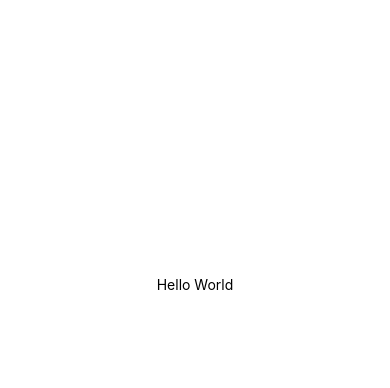
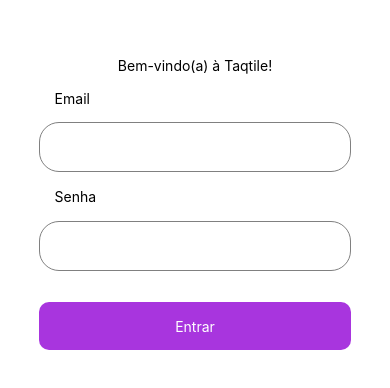
Before and after one commit to indigotech/onboard-guilherme-franscisco, a React Native app: screen / in a window 390 px wide. Shown: the part 138-526 px from the top of the page. Built offline with nearby package versions, Linux system fonts and the light colour scheme.

Commit message:
Creating the login screen for user

```diff
--- a/App.tsx
+++ b/App.tsx
@@ -8,23 +8,47 @@
  * @format
  */
 
-import React from 'react';
-import { Text, View } from 'react-native';
+import React, { useState } from 'react';
+import { Text, View, Pressable } from 'react-native';
+import Input from './input';
 import { StyleSheet } from 'react-native';
 
 const App = () => {
+  const [email, setEmail] = useState('');
+  const [password, setPassword] = useState('');
+
   return (
     <View style={styles.wrapper}>
-      <Text>{'Hello World'}</Text>
+      <View style={styles.header}>
+        <Text>{'Bem-vindo(a) à Taqtile!'}</Text>
+      </View>
+      <Input changeInputHandler={(input: string) => setEmail(input)} input={email} inputLabel={'Email'} />
+      <Input changeInputHandler={(input: string) => setPassword(input)} input={password} inputLabel={'Senha'} />
+      <Pressable style={styles.button}>
+        <Text style={styles.buttonText}>{'Entrar'}</Text>
+      </Pressable>
     </View>
   );
 };
 
 const styles = StyleSheet.create({
   wrapper: {
-    flex: 1,
+    padding: '10%',
+  },
+  header: {
+    paddingTop: '50%',
+    alignItems: 'center',
+  },
+  button: {
+    marginTop: '10%',
+    backgroundColor: '#a835de',
+    alignItems: 'center',
     justifyContent: 'center',
-    alignItems: 'center',
+    paddingVertical: '5%',
+    borderRadius: 10,
+  },
+  buttonText: {
+    color: 'white',
   },
 });
 
--- /dev/null
+++ b/input.tsx
@@ -0,0 +1,35 @@
+import React from 'react';
+import { Text, View, TextInput } from 'react-native';
+import { StyleSheet } from 'react-native';
+
+interface InputProps {
+  input: string;
+  inputLabel: string;
+  changeInputHandler: (text: string) => void;
+}
+
+const Input = (props: InputProps) => {
+  return (
+    <View>
+      <Text style={styles.inputLabel}>{props.inputLabel}</Text>
+      <TextInput style={styles.inputText} onChangeText={props.changeInputHandler} defaultValue={props.input} />
+    </View>
+  );
+};
+
+const styles = StyleSheet.create({
+  inputLabel: {
+    alignItems: 'flex-end',
+    padding: '5%',
+  },
+  inputText: {
+    paddingTop: '10%',
+    paddingLeft: '10%',
+    borderColor: 'gray',
+    borderRadius: 20,
+    paddingRight: '50%',
+    borderWidth: 1,
+  },
+});
+
+export default Input;
```
